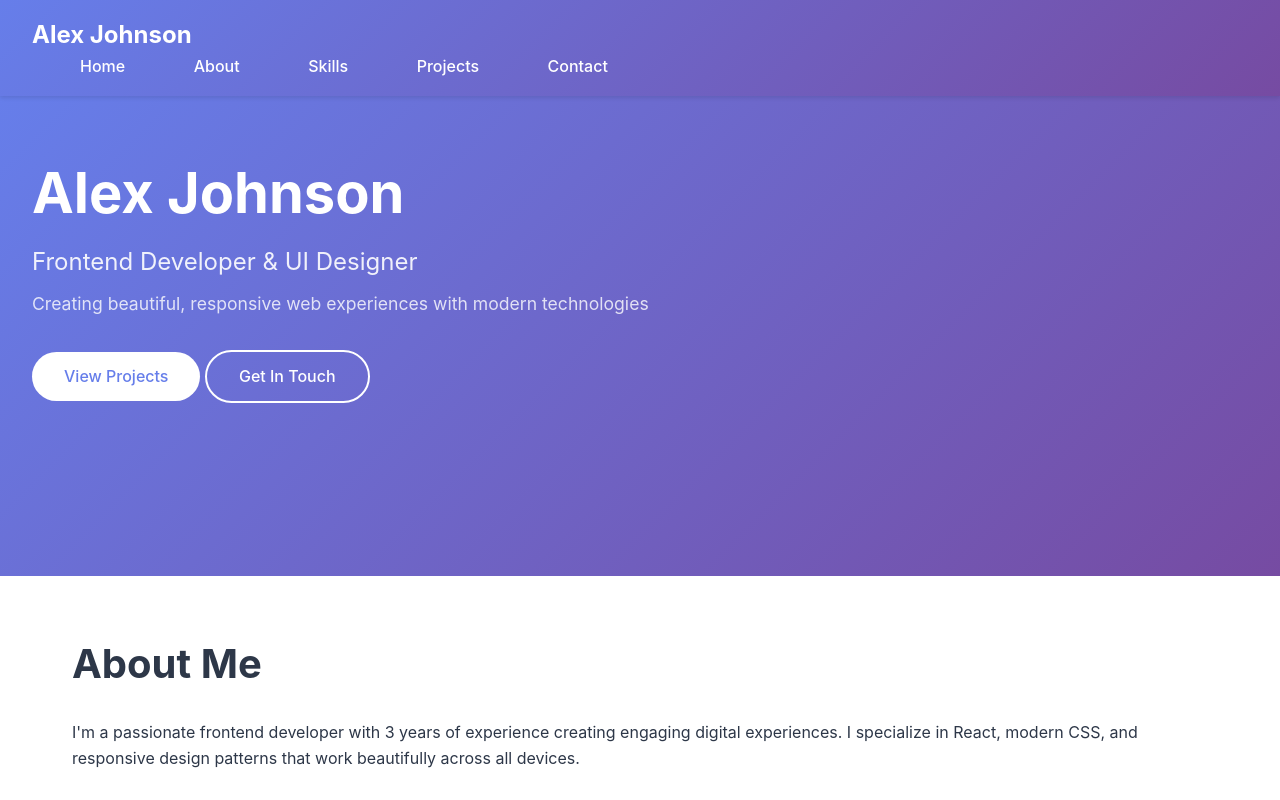
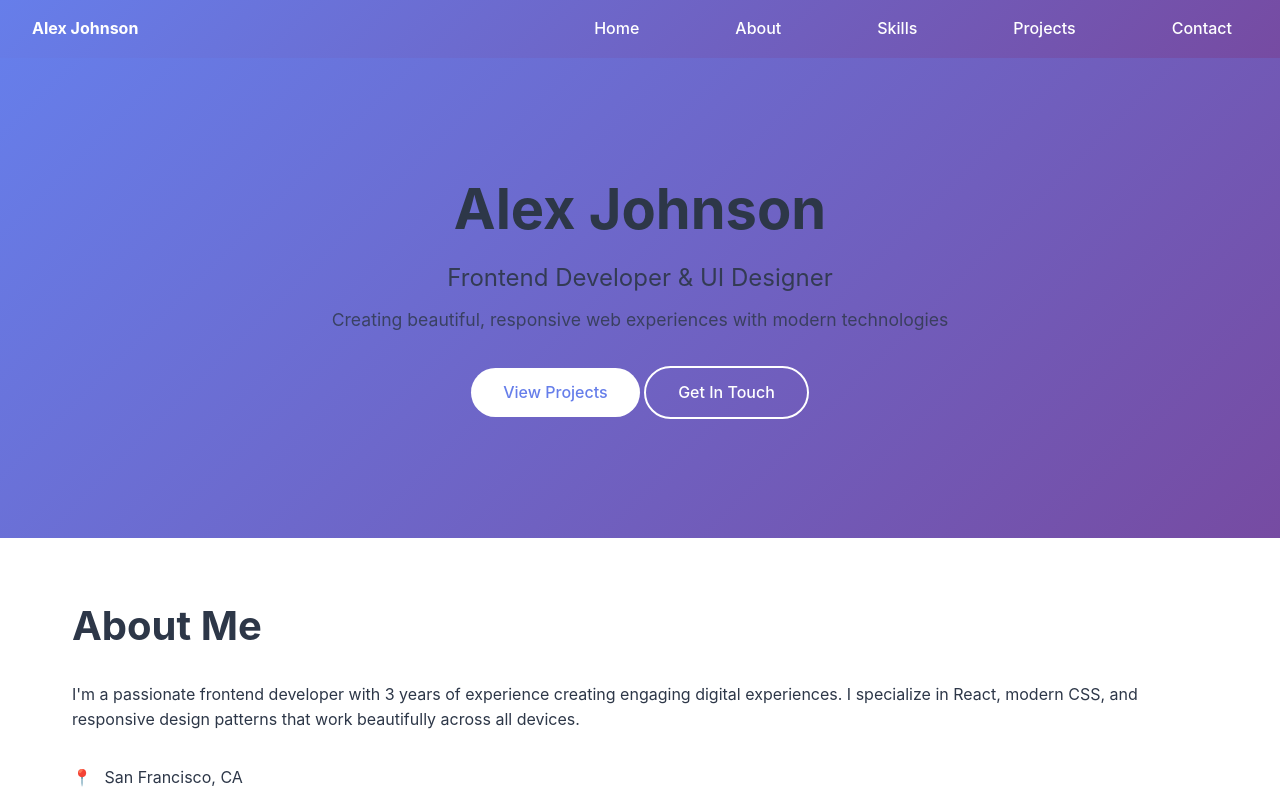
Before and after one commit to UCB-INFO-FRONTEND-WEBARCH/in-person-project-3-GoldPapaya, a plain HTML site: page index.html in a window 1280 px wide. Shown: the top 800 px of the page. Drawn offline with Linux system fonts and the light colour scheme.

Commit message:
update nav and hero

```diff
--- a/styles.css
+++ b/styles.css
@@ -80,22 +80,30 @@ a:hover {
 
 /* Navigation Bar - TO BE ENHANCED WITH FLEXBOX */
 #navbar {
-    background: linear-gradient(135deg, var(--primary-color) 0%, var(--secondary-color) 100%);
-    padding: var(--spacing-sm) var(--spacing-md);
+    display: flex;
+    justify-content: space-between;
+    align-items: center;
+    padding: 1rem 2rem;
+    background: linear-gradient(135deg, #667eea 0%, #764ba2 100%);
     position: sticky;
     top: 0;
     z-index: 1000;
-    box-shadow: 0 2px 4px rgba(0,0,0,0.1);
+}
+
+.nav-menu {
+    display: flex;
+    gap: 2rem;
+    list-style: none;
+    margin: 0;
+    padding: 0;
 }
 
 .nav-brand {
-    color: var(--white);
-    font-size: 1.5rem;
+    display: flex;
+    align-items: center;
+    gap: 1rem;
     font-weight: bold;
-}
-
-.nav-menu {
-    list-style: none;
+    color: white;
 }
 
 .nav-menu li {
@@ -135,10 +143,18 @@ a:hover {
 
 /* Hero Section - TO BE ENHANCED WITH FLEXBOX */
 .hero {
-    background: linear-gradient(135deg, var(--primary-color) 0%, var(--secondary-color) 100%);
-    color: var(--white);
-    padding: var(--spacing-xl) var(--spacing-md);
     min-height: 60vh;
+    display: flex;
+    flex-direction: column;
+    justify-content: center;
+    align-items: center;
+    text-align: center;
+    padding: 4rem 2rem;
+    background: linear-gradient(135deg, #667eea 0%, #764ba2 100%);
+}
+
+.hero-content {
+    max-width: 800px;
 }
 
 .hero-title {
```
